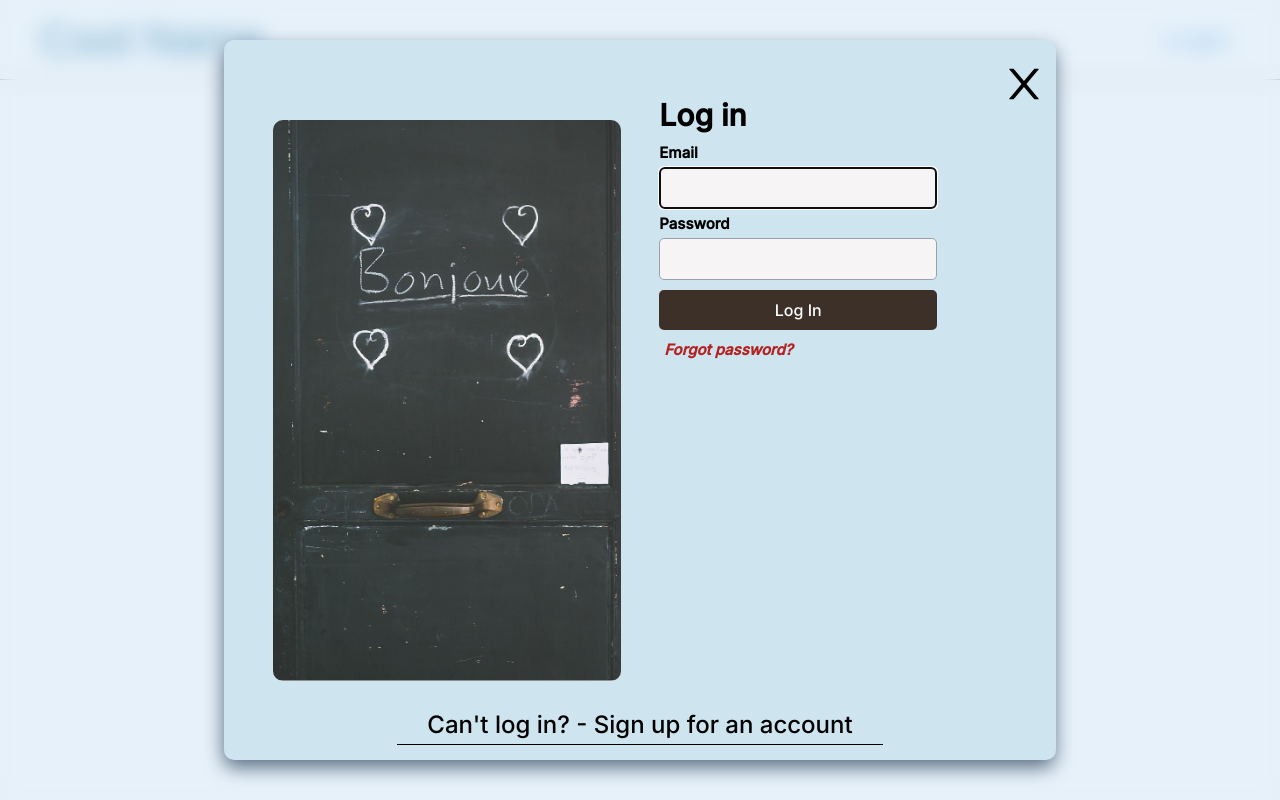
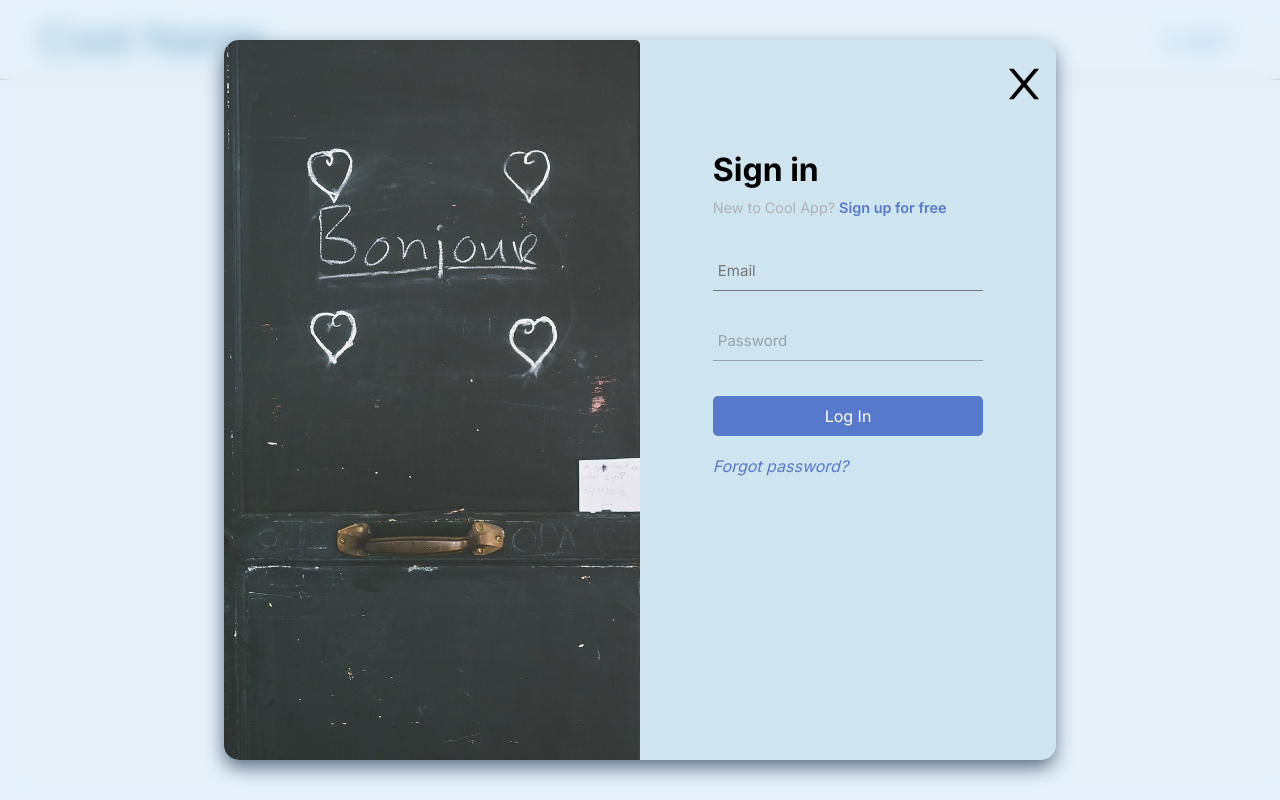
Before and after one commit to zdunek9/eng_app, a React (Create React App) app: page /login in a window 1280 px wide. Built offline with nearby package versions, Linux system fonts and the light colour scheme; no server answers; a web font is replaced by a local one.

Commit message:
signup page rework1

```diff
--- a/public/index.html
+++ b/public/index.html
@@ -12,9 +12,8 @@
     <link rel="apple-touch-icon" href="%PUBLIC_URL%/logo192.png" />
     <link rel="preconnect" href="https://fonts.googleapis.com">
 <link rel="preconnect" href="https://fonts.gstatic.com" crossorigin>
-<link href="https://fonts.googleapis.com/css2?family=Inter:wght@500&display=swap" rel="stylesheet">
 <link href="https://fonts.googleapis.com/css2?family=Darker+Grotesque:wght@500&display=swap" rel="stylesheet">
-
+<link href="https://fonts.googleapis.com/css2?family=Inter:wght@300;400;500;600;700&display=swap" rel="stylesheet">
     <!--
       manifest.json provides metadata used when your web app is installed on a
       user's mobile device or desktop. See https://developers.google.com/web/fundamentals/web-app-manifest/
--- a/src/Store/authSlice.ts
+++ b/src/Store/authSlice.ts
@@ -4,11 +4,13 @@ interface authState {
   isLogged: boolean;
   apiKey: string;
   preventLoading: boolean;
+  signinPageStatus:boolean;
 }
 const initialState: authState = {
   isLogged: false,
   apiKey: "",
   preventLoading: false,
+  signinPageStatus:false
 };
 const authSlice = createSlice({
   name: "auth",
@@ -37,6 +39,9 @@ const authSlice = createSlice({
     setToken(state, action) {
       state.apiKey = action.payload;
     },
+    changeSigninPage(state){
+      state.signinPageStatus = !state.signinPageStatus
+    }
   },
 });
 export const authActions = authSlice.actions;
--- a/src/components/Modals/LogIn/LogIn.tsx
+++ b/src/components/Modals/LogIn/LogIn.tsx
@@ -132,14 +132,17 @@ const LoginTest: React.FC = () => {
           <p className={state.errMsg ? "errmsg" : "offscreen"}>
             {state.errMsg}
           </p>
-          <h1>Log in</h1>
+          <h1>Sign in</h1>
+          <h3>
+            New to Cool App?{" "}
+            <span onClick={() => dispatch(authActions.changeSigninPage())}>
+              Sign up for free
+            </span>
+          </h3>
           <form onSubmit={(e) => turnstile2Handler(e)} className="cf-turnstile">
-            <label htmlFor="email">
-              Email
-            </label>
             <input
+              placeholder="Email"
               type="text"
-              id="email"
               ref={userRef}
               maxLength={60}
               autoComplete="off"
@@ -149,12 +152,9 @@ const LoginTest: React.FC = () => {
               value={state.user}
               required
             />
-            <label htmlFor="password">
-              Password
-            </label>
             <input
+              placeholder="Password"
               type="password"
-              id="password"
               maxLength={24}
               onChange={(e) =>
                 dispatchReducer({ type: "setPwd", payload: e.target.value })
@@ -163,23 +163,23 @@ const LoginTest: React.FC = () => {
               required
             />
             <button>Log In</button>
-            <p
-              className="errmsg"
+            <div
               onClick={() =>
                 dispatchReducer({ type: "setShowResetPwd", payload: true })
               }
             >
-              Forgot password?
-            </p>
+              <p>Forgot password?</p>
+            </div>
           </form>
           {state.loadingState && <LoadingSmall />}
           {!state.loadingState && (
-            <div className={state.showResetPwd ? "sendPassword" : "offscreen"}>
-              <form onSubmit={resetPassword}>
-                <label htmlFor="emailReset">Your email address:</label>
+            <form
+              onSubmit={resetPassword}
+              className={state.showResetPwd ? "" : "offscreen"}
+            >
               <input
+                placeholder="Your email address:"
                 type="text"
-                  id="emailReset"
                 autoComplete="off"
                 maxLength={60}
                 onChange={(e) =>
@@ -193,7 +193,6 @@ const LoginTest: React.FC = () => {
               <button>Send me new password !</button>
               <div className="sendStatus">{state.sendStatus}</div>
             </form>
-            </div>
           )}
         </Wrapper>
       )}
--- a/src/components/Modals/LogIn/Login.style.js
+++ b/src/components/Modals/LogIn/Login.style.js
@@ -1,63 +1,54 @@
 import styled from "styled-components";
 
 export const Wrapper = styled.div`
-  height: 95%;
-  width: 45%;
-  position: relative;
+  width: 100%;
   display: flex;
+  align-items: center;
   flex-direction: column;
-  font-size: 15px;
+  font-size: 16px;
+  margin-top: 100px;
+  text-align: left;
   form {
+    margin-top: 20px;
+    width: 65%;
+    height: 500px;
     display: flex;
     flex-direction: column;
   }
+  h3 {
+    width: 65%;
+    margin: 0;
+    color: #b1b0b4;
+    font-size: 0.9rem;
+    font-weight: 400;
+  }
   h1 {
+    width: 65%;
     margin: 40px 10px 20px 0;
   }
-  label {
+  span {
+    cursor: pointer;
     font-weight: 600;
+    color: #5779cb;
   }
-  .sendStatus {
-    align-self: flex-start;
-    padding: 0px 15px;
-    font-size: 1.1rem;
-    background-color: lightpink;
-    width: 80%;
-    margin: 15px 0px 30px 0;
-    font-style: italic;
+  input {
+    outline: unset;
+    margin: 15px 0;
+    padding: 10px 5px;
+    border: none;
+    opacity: 0.6;
+    border-bottom: 1px solid var(--greyColor);
+    background-color: unset;
+    font-size: 15px;
   }
-  #email {
-    width: 80%;
-    padding: 15px 25px;
-    margin: 10px 0px 20px 0;
-    border-radius: 5px;
-    border: 1px solid #9ca0ac;
-    background-color: #f6f4f4;
-    font-size: 16px;
-  }
-  #emailReset {
-    width: 80%;
-    padding: 15px 25px;
-    margin: 10px 0px 20px 0;
-    border-radius: 5px;
-    border: 1px solid #9ca0ac;
-    background-color: #f6f4f4;
-    font-size: 16px;
-  }
-  #password {
-    width: 80%;
-    padding: 15px 25px;
-    margin: 10px 0px 20px 0;
-    border-radius: 5px;
-    border: 1px solid #9ca0ac;
-    background-color: #f6f4f4;
-    font-size: 16px;
+  input:focus {
+    opacity: 1;
   }
   button {
-    width: 80%;
-    padding: 15px 25px;
-    margin: 10px 0px 20px 0;
-    background-color: rgb(61, 48, 41);
+    width: 100%;
+    padding: 10px 25px;
+    margin: 20px 0;
+    background-color: #5779cb;
     border: 0;
     border-radius: 5px;
     color: white;
@@ -68,25 +59,18 @@ export const Wrapper = styled.div`
     background-color: rgb(92, 72, 61);
   }
   p {
-    color: red;
+    display: inline;
+    cursor: pointer;
+    color: #5779cb;
     font-style: italic;
     margin-top: 0;
+  }
+  .errmsg {
+    color: red;
   }
   .offscreen {
     position: absolute;
     left: -9999px;
-  }
-
-  .errmsg {
-    color: firebrick;
-    font-weight: bold;
-    padding: 0.5rem;
-    margin-bottom: 0.5rem;
-    width: 50%;
-    cursor: pointer;
-  }
-  .errmsg:nth-child(1) {
-    background-color: lightpink;
   }
 
   @media screen and (max-width: 700px) {
@@ -95,49 +79,10 @@ export const Wrapper = styled.div`
     flex-direction: column;
     align-items: center;
     margin-top: 80px;
-    #email {
-      width: 100%;
-    }
-    #password {
-      width: 100%;
-    }
-    #emailReset {
-      width: 100%;
-    }
-    .sendPassword {
-      width: 70vw;
-    }
   }
   @media (max-height: 900px) {
     h1 {
       margin: 10px 0;
     }
-    h3 {
-      margin: 15px 5px 0px 5px;
-    }
-    .sendStatus {
-      font-size: 1rem;
-      margin-top: 10px;
-    }
-    #email {
-      padding: 10px 25px;
-      margin: 5px 0;
-    }
-    #emailReset {
-      padding: 10px 25px;
-      margin: 5px 0;
-    }
-    #password {
-      padding: 10px 25px;
-      margin: 5px 0;
-    }
-    button {
-      padding: 10px 25px;
-      margin: 5px 0;
-    }
-    .errmsg {
-      padding: 5px;
-      margin-bottom: 0.1rem;
-    }
   }
 `;
--- a/src/components/Modals/SignUpModal.style.js
+++ b/src/components/Modals/SignUpModal.style.js
@@ -14,7 +14,7 @@ export const BlurWrapper = styled.div`
 `;
 export const Wrapper = styled.div`
   position: absolute;
-  padding: 30px;
+  padding: 0px;
   top: 50%;
   left: 50%;
   width: 65vw;
@@ -25,17 +25,15 @@ export const Wrapper = styled.div`
   min-height: 650px;
   background-color: #cee4ef;
   transform: translate(-50%, -50%);
-  border-radius: 10px;
+  border-radius: 15px;
   display: flex;
-  justify-content: space-around;
-  align-items: center;
-  align-content: space-around;
   box-shadow: -1px 8px 19px -1px rgb(86, 105, 126);
   z-index: 1;
+  overflow: hidden;
   img {
-    height: 85%;
-    width: 45%;
-    border-radius: 10px;
+    height: 101%;
+    width: 50%;
+    border-radius: 5px;
     object-fit:cover;
   }
   .AiOutlineClose {
@@ -45,17 +43,6 @@ export const Wrapper = styled.div`
     right: 8px;
     font-size: 3rem;
     cursor: pointer;
-  }
-  .btn {
-    position: absolute;
-    bottom: 15px;
-    font-size: 1.5rem;
-    padding: 5px 30px;
-    margin-top: 10px;
-    color: black;
-    cursor: pointer;
-    user-select: none;
-    border-bottom:1px solid black;
   }
   @media screen and (max-width: 1200px) {
     top: 0;
@@ -76,17 +63,6 @@ export const Wrapper = styled.div`
     img {
       display: none;
     }
-    .btn {
-      position: relative;
-      margin: auto;
-      margin-bottom: 30px;
-      bottom: 30px;
-      font-size: 1.1rem;
-      padding: 10px 30px;
-      color: black;
-      cursor: pointer;
-      user-select: none;
-    }
     .AiOutlineClose {
     top: 40px;
     right: 20px;
--- a/src/components/Modals/SignUpModal.tsx
+++ b/src/components/Modals/SignUpModal.tsx
@@ -3,16 +3,14 @@ import bonjoue from "../styles/Images/bonjoue.jpg";
 import { AiOutlineClose } from "react-icons/ai";
 import Login from "./LogIn/LogIn";
 import NewAccount from "./NewAccount/NewAccount";
-import { useState } from "react";
 import { useNavigate } from "react-router-dom";
 import { motion } from "framer-motion";
+import { useSelector } from "react-redux";
+import { RootState } from "../../Store/store";
 
 const SignUpModal: React.FC = (props) => {
-  const [signUpModal, setSignUpModal] = useState<boolean>(false);
+  const pageStatus = useSelector((state:RootState)=>state.auth.signinPageStatus)
   let navigate = useNavigate();
-  const signUpToggle = () => {
-    setSignUpModal((prevState) => !prevState);
-  };
   const backHandler = () => {
     navigate(-1);
   };
@@ -26,18 +24,8 @@ const SignUpModal: React.FC = (props) => {
       <Wrapper>
         <img src={bonjoue} alt="balony" />
         <AiOutlineClose onClick={backHandler} className="AiOutlineClose" />
-        {!signUpModal && <Login />}
-        {signUpModal && <NewAccount />}
-        {!signUpModal && (
-          <div className="btn" onClick={signUpToggle}>
-            Can't log in? - Sign up for an account
-          </div>
-        )}
-        {signUpModal && (
-          <div className="btn" onClick={signUpToggle}>
-            Back to log in!
-          </div>
-        )}
+        {!pageStatus && <Login />}
+        {pageStatus && <NewAccount />}
       </Wrapper>
     </BlurWrapper>
   );
--- a/src/components/Modals/Turnstile/TurnstileModal.tsx
+++ b/src/components/Modals/Turnstile/TurnstileModal.tsx
@@ -14,12 +14,14 @@ const TurnstileModal: React.FC<{
   }
   function autoLogin() {
     confirmPass = true;
-    confirmTurnstile(confirmPass);
+    // confirmTurnstile(confirmPass);
+    confirmTurnstile(true)
     closeModal(false);
   }
   function buttonHandler() {
     closeModal(false);
-    confirmTurnstile(confirmPass);
+    // confirmTurnstile(confirmPass);
+    confirmTurnstile(true)
   }
   function TurnstilewWidget() {
     return (
```
Lines whose indentation alone changed are shown as unchanged.
